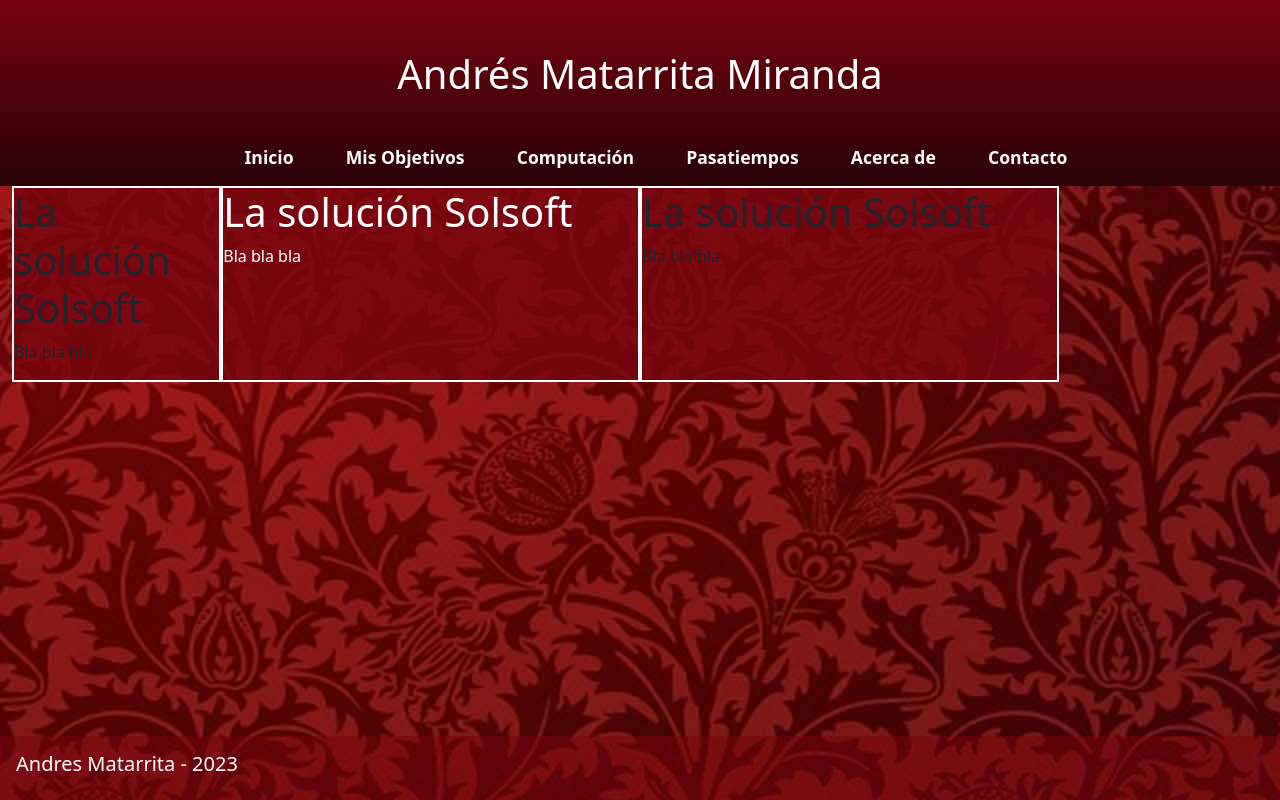
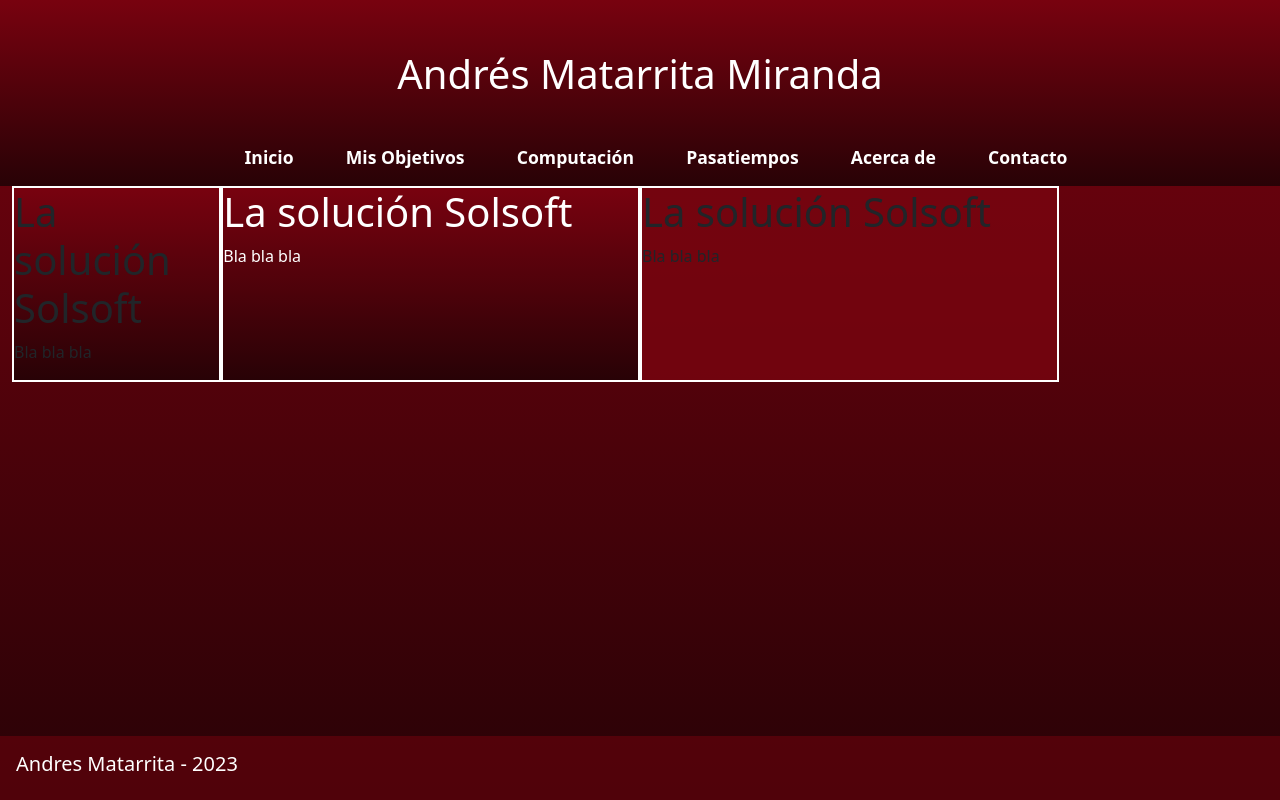
Before and after one commit to AndresMatarritaC04668/Desarrollo-de-aplicaciones-web, a website: page Proyecto Personal Website/misObjetivos.html in a window 1280 px wide. Drawn offline with Linux system fonts and the light colour scheme.

```diff
--- a/Proyecto Personal Website/css/style.scss
+++ b/Proyecto Personal Website/css/style.scss
@@ -8,8 +8,10 @@
   height: 100%;
 }
 
+$colorHeader: #78020f;
+$header-bg: linear-gradient(to bottom, $colorHeader, #280206);
 body {
-  background-image: url("../img/background-img.jpg");
+  background: $header-bg;
   background-size: auto;
   background-position: center;
   display: flex;
@@ -33,7 +35,7 @@
       @include make-col(2);
     }
 
-    background-color: $color-Contenedor; // Aplica el color de fondo al contenedor
+    background: $header-bg;
     border: $borde-Blanco; // Aplica el borde blanco al contenedor
   }
 
@@ -44,7 +46,7 @@
       @include make-col(4);
     }
 
-    background-color: $color-Contenedor; // Aplica el color de fondo al contenedor
+    background: $header-bg;
     border: $borde-Blanco; // Aplica el borde blanco al contenedor
     color: white;
   }
@@ -84,7 +86,7 @@
   object-fit: cover;
 }
 
-$colorHeader: #78020f;
+
 $header-bg: linear-gradient(to bottom, $colorHeader, #280206);
 $subnav-link-opacity: 0.15;
 $transition: all .35s ease-in-out;
```
Also changed, not shown: Proyecto Personal Website/css/style.css, Proyecto Personal Website/img/background-image.jpg, 1 other file.
